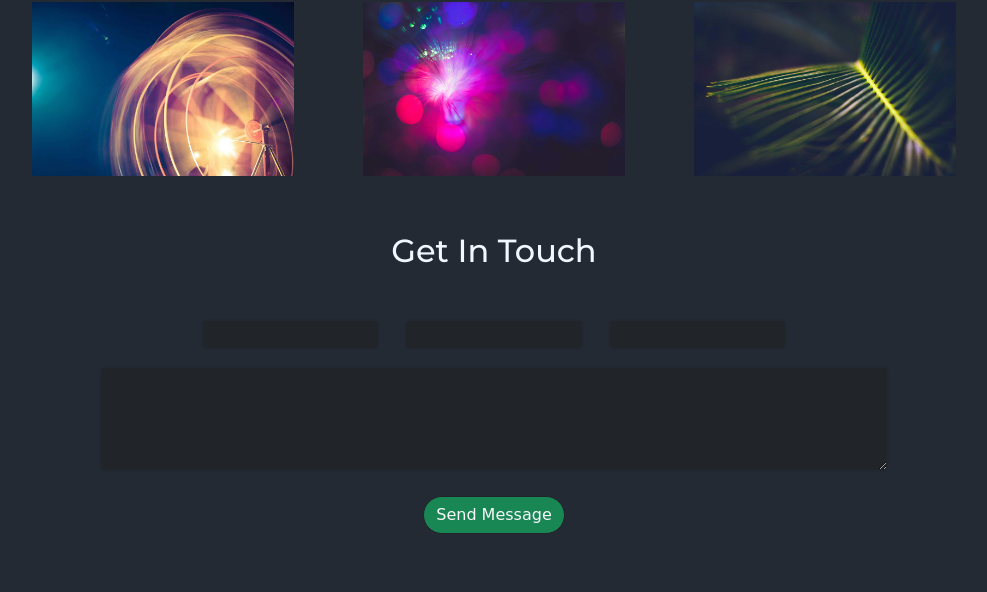
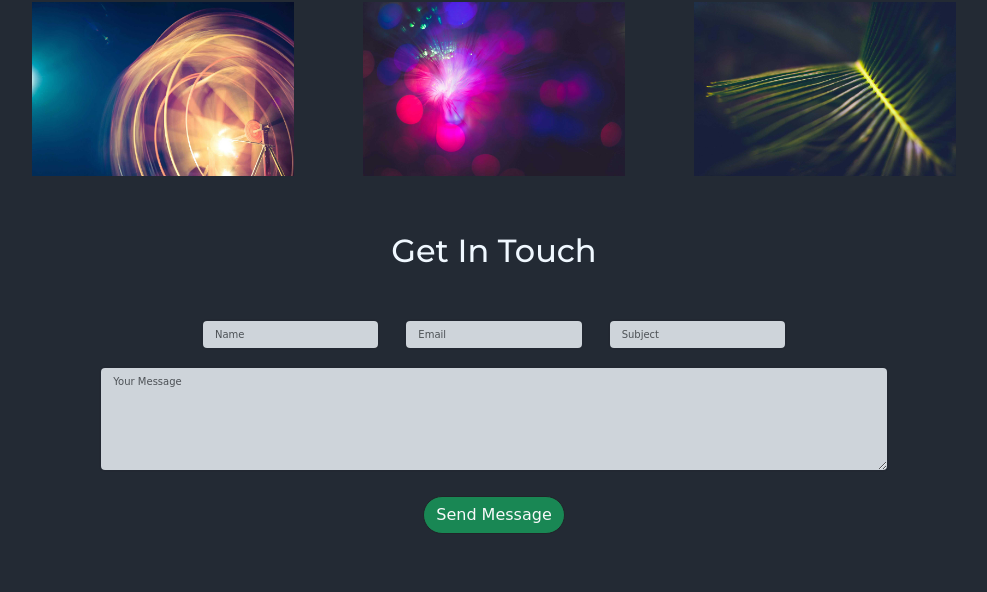
Before and after one commit to sajadFarhadi-web/mYPortfolioWebsite, a plain HTML site: page index.html in a window 1280 px wide. Shown: the part 1620-2212 px from the top of the page, without its empty margins (146-1133 px from the left). Drawn offline with nearby package versions, Linux system fonts and the light colour scheme.

Commit message:
Update index.html

```diff
--- a/index.html
+++ b/index.html
@@ -264,16 +264,16 @@
   <form class="form col-8" name="enq"  >
     <div class="row justify-content-center ">
       <div class="form-group col-md-3  my-2 ">
-        <input type="text" name="name" class="form-control bg-dark  border border-2 border-dark border-opacity-10  text-light" placeholder="Name" required="required" style="font-size: 10px;">
+        <input type="text" name="name" class="form-control bg-dark-subtle  border border-2 border-dark border-opacity-10  text-dark" placeholder="Name" required="required" style="font-size: 10px;">
       </div>
       <div class="form-group col-md-3  my-2">
-        <input type="email" name="email" class="form-control bg-dark  border border-2 border-dark border-opacity-10 text-light" placeholder="Email" required="required" style="font-size: 10px;">
+        <input type="email" name="email" class="form-control bg-dark-subtle  border border-2 border-dark border-opacity-10 text-dark" placeholder="Email" required="required" style="font-size: 10px;">
       </div>
       <div class="form-group col-md-3  my-2">
-        <input type="text" name="subject" class="form-control  bg-dark  border border-2 border-dark border-opacity-10 text-dark" placeholder="Subject" required="required" style="font-size: 10px;">
+        <input type="text" name="subject" class="form-control  bg-dark-subtle  border border-2 border-dark border-opacity-10 text-dark" placeholder="Subject" required="required" style="font-size: 10px;">
       </div>
       <div class="form-group col-md-12  my-2">
-        <textarea rows="6" name="message" class="form-control bg-dark  border border-2 border-dark border-opacity-10 text-light" placeholder="Your Message" required="required" style="font-size: 10px;"></textarea>
+        <textarea rows="6" name="message" class="form-control bg-dark-subtle  border border-2 border-dark border-opacity-10 text-dark" placeholder="Your Message" required="required" style="font-size: 10px;"></textarea>
       </div>
       <div class="form-group col-md-4   text-center  my-3 w-100">
         <button type="submit" value="Send message" name="submit" id="submitButton" class="btn btn-contact-bg btn-success btn-outline-dark text-light" title="Submit Your Message!" style="border-radius: 20px;">Send Message</button>
```
